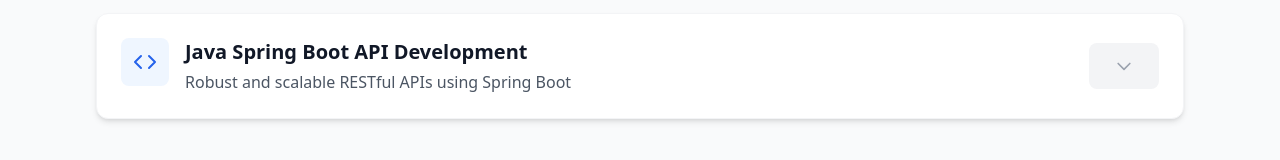
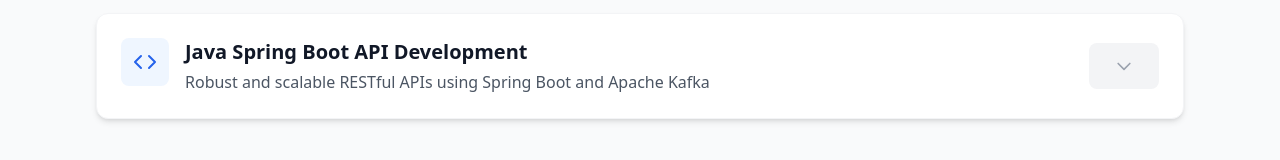
Before and after one commit to iamsadiashakil/vexa, a React (Vite) app: page /vexa_website/services in a window 1280 px wide. Shown: the part 747-907 px from the top of the page. Built offline with nearby package versions, Linux system fonts and the light colour scheme.

Commit message:
Added Kafka

```diff
--- a/src/pages/Home.jsx
+++ b/src/pages/Home.jsx
@@ -120,8 +120,7 @@
   {
     id: 1,
     title: "Server-Side Development",
-    description:
-      "Robust and scalable RESTful APIs using Java SpringBoot (Spring Data JPA, Spring Security) and C# (MVVM Cross), designed for high availability and performance.",
+    description: "Robust and scalable RESTful APIs using Java SpringBoot (Spring Data JPA, Spring Security, Apache Kafka) and C# (MVVM Cross), designed for high availability and performance.",
     icon: "🔗",
   },
   {
--- a/src/pages/Services.jsx
+++ b/src/pages/Services.jsx
@@ -38,12 +38,13 @@
           <div className="space-y-12">
             <ServiceDetail
               title="Java Spring Boot API Development"
-              shortDescription="Robust and scalable RESTful APIs using Spring Boot"
-              longDescription="Design and development of scalable RESTful APIs and microservices using Java Spring Boot. Utilizes Spring Data JPA and Spring Security for secure, high-performance systems. Ideal for enterprise-grade backend applications with strong authentication and data layer integrity."
+              shortDescription="Robust and scalable RESTful APIs using Spring Boot and Apache Kafka"
+              longDescription="Design and development of scalable RESTful APIs and microservices using Java Spring Boot. Utilizes Spring Data JPA and Spring Security for secure, high-performance systems. Apache Kafka is integrated for reliable asynchronous messaging, enabling real-time data streaming and decoupled service communication. Ideal for enterprise-grade backend applications with strong authentication and data layer integrity."
               features={[
                 "RESTful APIs & microservices architecture",
                 "Spring Data JPA for efficient ORM",
                 "Spring Security with authentication/authorization",
+                "Apache Kafka for real-time, event-driven communication",
                 "Clean, modular code structure",
                 "Exception handling and async support",
               ]}
```
